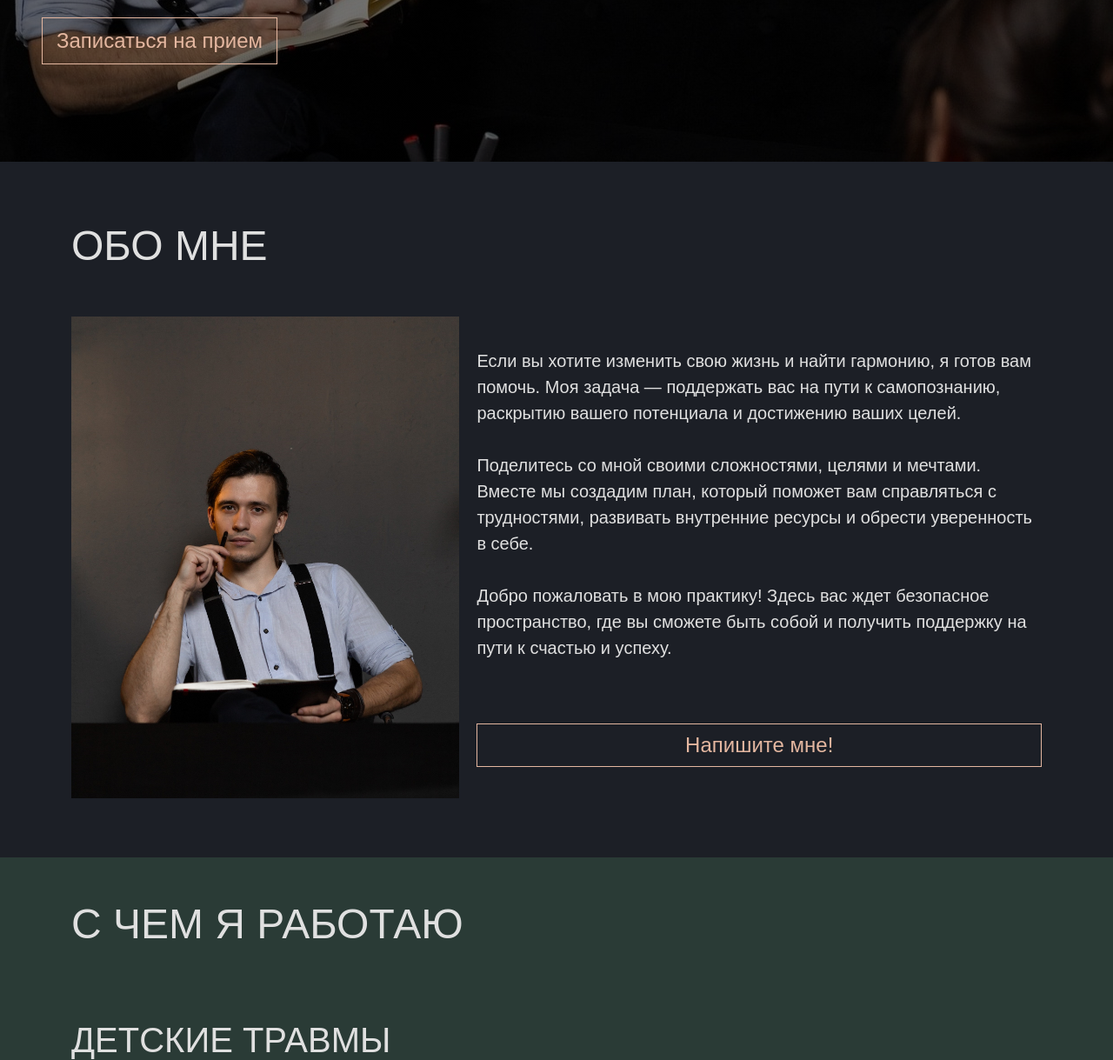
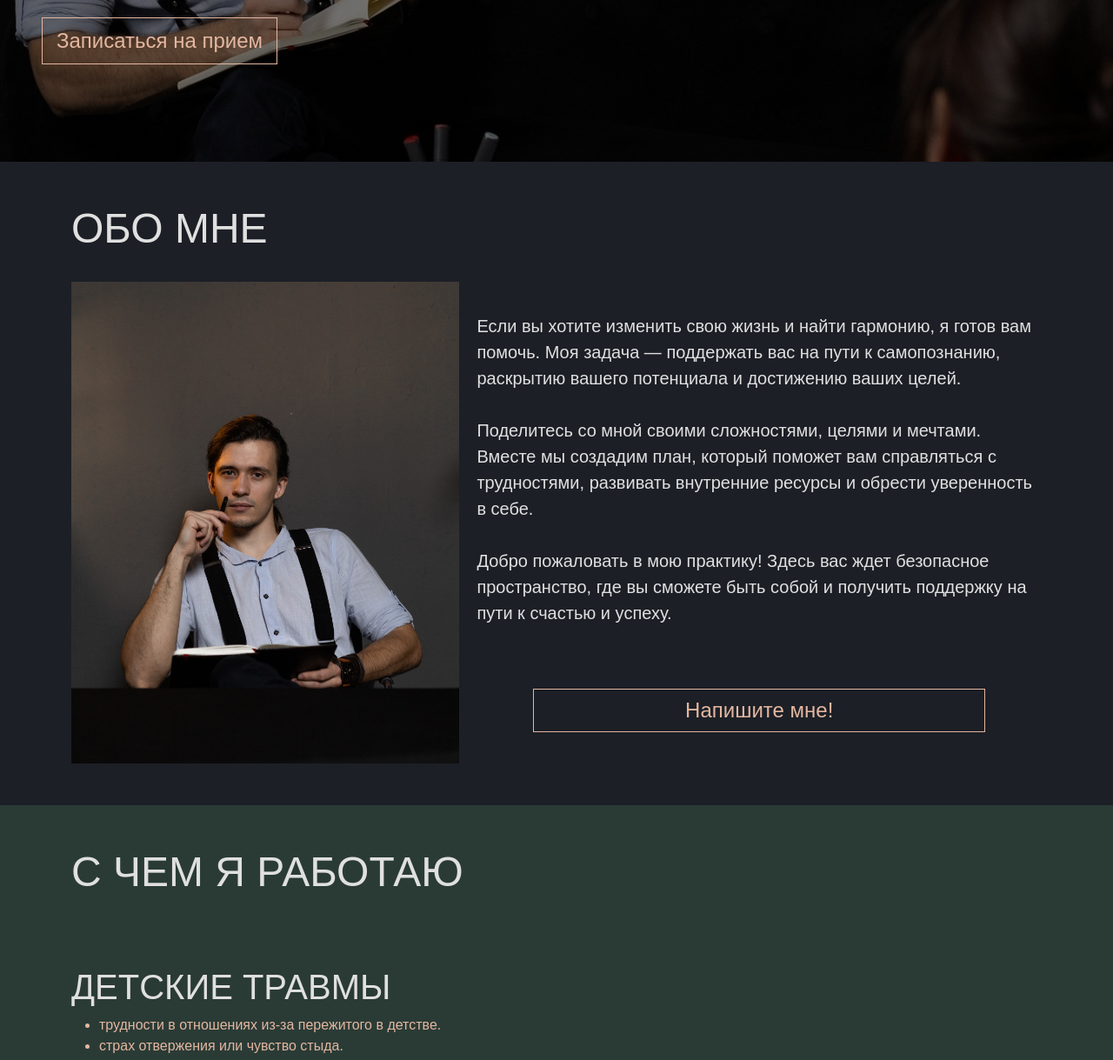
Before and after one commit to OldXrist/psy_faust, a Django app: page / in a window 1280 px wide. Shown: the part 680-1899 px from the top of the page at 87% size. Run offline with Django 5.2, Linux system fonts and the light colour scheme; data that the repository does not hold is empty.

Commit message:
Update style.css

```diff
--- a/static/css/style.css
+++ b/static/css/style.css
@@ -16,6 +16,7 @@ h3 {
 
 header {
   font-size: 1rem;
+  font-weight: 500;
 }
 
 header img {
@@ -173,7 +174,6 @@ h1 {
 }
 
 .about-me {
-  min-height: 100vh;
   display: flex;
   flex-direction: column;
   justify-content: space-evenly;
@@ -211,11 +211,14 @@ h1 {
 
 .about-me-btn a {
   width: 100%;
+  display: flex;
+  justify-content: center;
+  text-decoration: none;
 }
 
 .about-me-btn .btn {
   font-size: 1.5rem;
-  width: 100%;
+  width: 80%;
 }
 
 .timeline {
```
